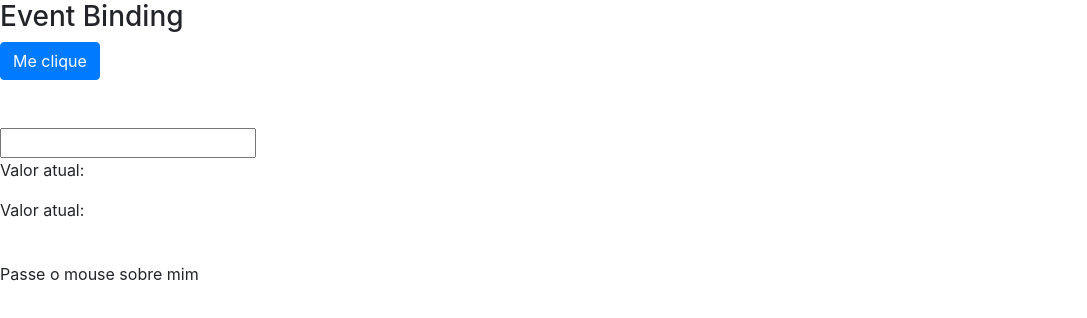
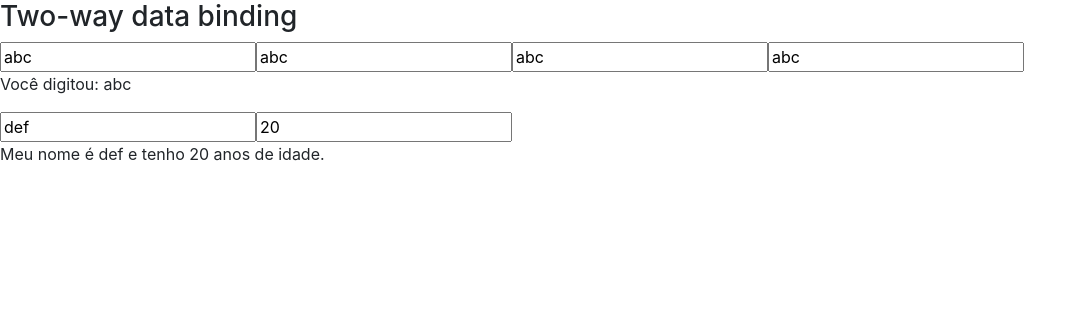
Before and after one commit to pierbotteroweb/angular-loiane-data-binding, an Angular app in the folder data-binding/: page / in a window 1280 px wide. Shown: the top 318 px of the page, without its empty margins (0-1087 px from the left). Built offline with nearby package versions, Linux system fonts and the light colour scheme.

Commit message:
Aula 12 - two-way data binding. Utilização do ngModel de forma que se possa trabalhar com a alteração de uma var na logica e com um evento no template ao mesmo tempo. Mostra também como importar o Formsmodel para utilização do two-way data binding

```diff
--- a/data-binding/src/app/data-binding/data-binding.component.html
+++ b/data-binding/src/app/data-binding/data-binding.component.html
@@ -1,5 +1,5 @@
-<section class="property-binding">
-    <!-- <article>
+<!-- <section class="property-binding">
+    <article>
         <h3>Interpolation / Interpolação</h3>
         <p>String da variavel url interpolada: {{ url }}</p>
         <p>Resultado de 1 + 1 é: {{ 1+1 }}</p>
@@ -12,8 +12,8 @@
         <img src="{{ urlImagem }}" alt="">
         <img [src]="urlImagem" alt="">
         <img bind-src="urlImagem" alt="">
-    </article> -->
-    <!-- <article>
+    </article>
+    <article>
         <h3>Class e Style Binding</h3>
 
         <div>Selecione uma classe:
@@ -63,7 +63,7 @@
                             [style.display]="classe.value=='alert-dark'?'block':'none'" role="alert">
             A simple dark alert—check it out!
           </div>
-    </article> -->
+    </article>
     <article>
         <h3>Event Binding</h3>
         <div>
@@ -83,4 +83,5 @@
               on-mouseout="onMouseOverOut()"
               [class.highlight]="isMouseOver" >Passe o mouse sobre mim</span>
     </article>
-</section>
+</section> -->
+<app-meu-form></app-meu-form>
--- /dev/null
+++ b/data-binding/src/app/meu-form/meu-form.component.html
@@ -0,0 +1,30 @@
+
+<section class="two-way-binding">
+        <article>
+          <h3>Two-way data binding</h3>
+          <div>
+
+              <input type="text"
+              [value]="nome"
+              (input)="nome = $event.target.value"
+              />
+
+              <input type="text"
+              [ngModel]="nome"
+              (ngModelChange)="nome = $event"
+              />
+
+              <input type="text" [(ngModel)]="nome">
+
+              <input type="text" bindon-ngModel="nome">
+
+            <p>Você digitou: {{ nome }}</p>
+
+          </div>
+          <div>
+            <input type="text" [(ngModel)]="pessoa.nome">
+            <input type="text" [(ngModel)]="pessoa.idade">
+          </div>
+          <p>Meu nome é {{ pessoa.nome }} e tenho {{ pessoa.idade }} anos de idade.</p>
+        </article>
+      </section>
--- /dev/null
+++ b/data-binding/src/app/meu-form/meu-form.component.ts
@@ -0,0 +1,22 @@
+import { Component, OnInit } from '@angular/core';
+
+@Component({
+  selector: 'app-meu-form',
+  templateUrl: './meu-form.component.html',
+  styleUrls: ['./meu-form.component.scss']
+})
+export class MeuFormComponent implements OnInit {
+
+  nome: string = "abc"
+
+  pessoa: any = {
+    nome: 'def',
+    idade: 20
+  }
+
+  constructor() { }
+
+  ngOnInit() {
+  }
+
+}
```
Also changed, not shown: data-binding/src/app/app.module.ts (+6 -1 lines), data-binding/src/app/meu-form/meu-form.module.ts (added, +14 -0 lines), data-binding/src/app/meu-form/meu-form.component.scss (added), 1 other file (tests, documents, lock files or other folders).
